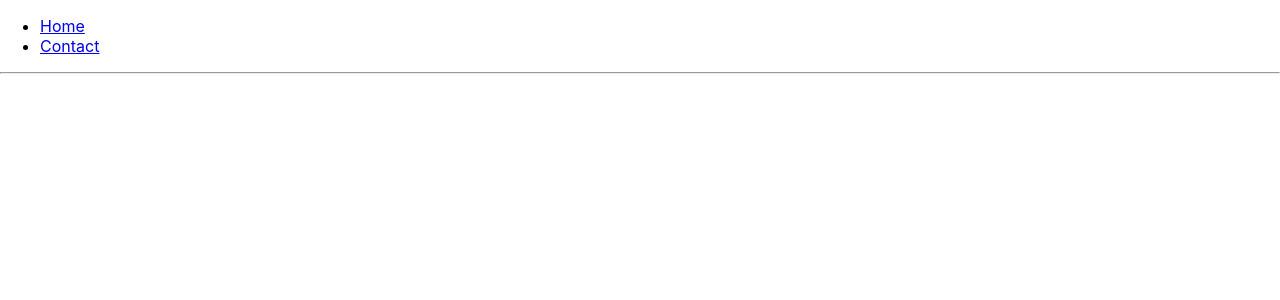
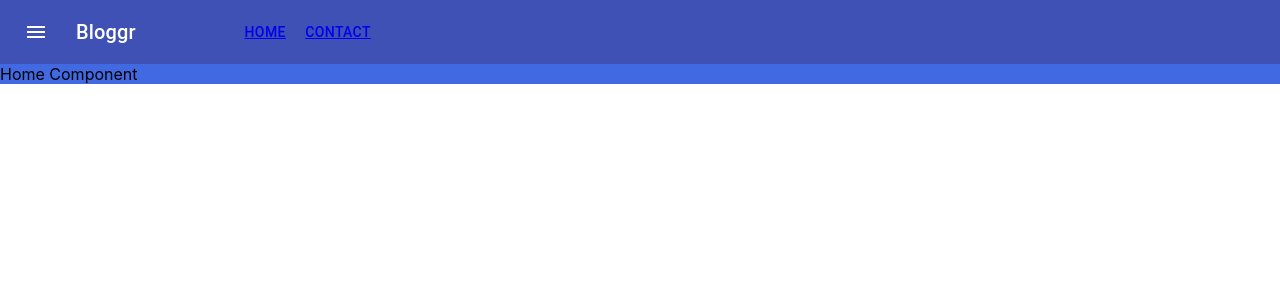
Before and after one commit to Maflos/Bloggr, a React (Create React App) app in the folder bloggr-ui/: page /home in a window 1280 px wide. Shown: the top 300 px of the page. Built offline with nearby package versions, Linux system fonts and the light colour scheme.

Commit message:
added basic material menu

```diff
--- a/bloggr-ui/package.json
+++ b/bloggr-ui/package.json
@@ -4,6 +4,8 @@
   "private": true,
   "dependencies": {
     "@material-ui/core": "^4.11.3",
+    "@material-ui/icons": "^4.11.2",
+    "@material-ui/system": "^4.11.3",
     "@testing-library/jest-dom": "^5.11.10",
     "@testing-library/react": "^11.2.6",
     "@testing-library/user-event": "^12.8.3",
--- a/bloggr-ui/src/App.scss
+++ b/bloggr-ui/src/App.scss
@@ -1,38 +1,3 @@
 .App {
-  text-align: center;
+
 }
-
-.App-logo {
-  height: 40vmin;
-  pointer-events: none;
-}
-
-@media (prefers-reduced-motion: no-preference) {
-  .App-logo {
-    animation: App-logo-spin infinite 20s linear;
-  }
-}
-
-.App-header {
-  background-color: #282c34;
-  min-height: 100vh;
-  display: flex;
-  flex-direction: column;
-  align-items: center;
-  justify-content: center;
-  font-size: calc(10px + 2vmin);
-  color: white;
-}
-
-.App-link {
-  color: #61dafb;
-}
-
-@keyframes App-logo-spin {
-  from {
-    transform: rotate(0deg);
-  }
-  to {
-    transform: rotate(360deg);
-  }
-}
--- a/bloggr-ui/src/App.tsx
+++ b/bloggr-ui/src/App.tsx
@@ -1,40 +1,25 @@
 import React from 'react';
-import logo from './logo.svg';
 import './App.scss';
-import Menu from './components/Menu/Menu';
+import MainMenu from './components/MainMenu/MainMenu';
 import {
   BrowserRouter as Router,
   Switch,
   Route,
-  Link
+  Redirect,
 } from "react-router-dom";
 import Home from './components/Home/Home';
 import Contact from './components/Contact/Contact';
 
-function App() {
+const App: React.FC = () => {
   return (
     <Router>
-      <div>
-        <ul>
-          <li>
-            <Link to="/">Home</Link>
-          </li>
-          <li>
-            <Link to="/contact">Contact</Link>
-          </li>
-        </ul>
-
-        <hr />
-
-        {/*
-        A <Switch> looks through all its children <Route>
-        elements and renders the first one whose path
-        matches the current URL. Use a <Switch> any time
-        you have multiple routes, but you want only one
-        of them to render at a time
-      */}
+      <MainMenu />
+      <div className="App">
         <Switch>
           <Route exact path="/">
+            <Redirect to="/home" />
+          </Route>
+          <Route exact path="/home">
             <Home />
           </Route>
           <Route path="/contact">
--- /dev/null
+++ b/bloggr-ui/src/components/MainMenu/MainMenu.module.scss
@@ -0,0 +1,15 @@
+.MainMenu {
+    flex-grow: 1;
+
+    .MenuButton {
+        margin-right: 16px;
+    };
+
+    .Title {
+        flex-grow: 0.1;
+    };
+
+    .RightSection {
+        display: none;
+    }
+}
--- /dev/null
+++ b/bloggr-ui/src/components/MainMenu/MainMenu.tsx
@@ -0,0 +1,33 @@
+import React from 'react';
+import styles from './MainMenu.module.scss';
+import Home from '../Home/Home';
+import AppBar from '@material-ui/core/AppBar';
+import Toolbar from '@material-ui/core/Toolbar';
+import Typography from '@material-ui/core/Typography';
+import Button from '@material-ui/core/Button';
+import IconButton from '@material-ui/core/IconButton';
+import MenuIcon from '@material-ui/icons/Menu';
+import { Link } from 'react-router-dom';
+
+const MainMenu: React.FC = () => (
+  <div className={styles.MainMenu}>
+    <AppBar position="static">
+      <Toolbar>
+        <IconButton edge="start" className={styles.MenuButton} color="inherit" aria-label="menu">
+          <MenuIcon />
+        </IconButton>
+        <Typography variant="h6" className={styles.Title}>
+          Bloggr
+        </Typography>
+        <Button color="inherit">
+          <Link to="/">Home</Link>
+        </Button>
+        <Button color="inherit">
+          <Link to="/contact">Contact</Link>
+        </Button>
+      </Toolbar>
+    </AppBar>
+  </div>
+);
+
+export default MainMenu;
--- a/bloggr-ui/src/components/Menu/Menu.module.scss
+++ /dev/null
@@ -1 +0,0 @@
-.Menu {}
```
Also changed, not shown: bloggr-ui/src/components/Menu/Menu.tsx (deleted, +0 -18 lines), 2 other files (tests, documents, lock files or other folders).
